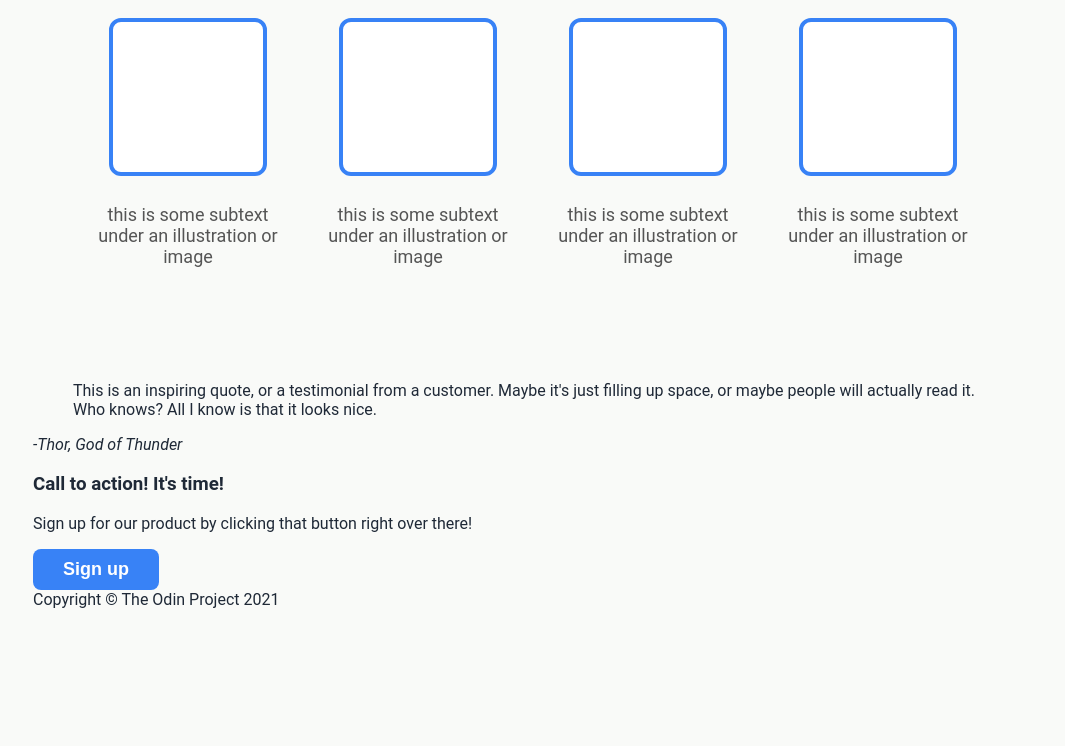
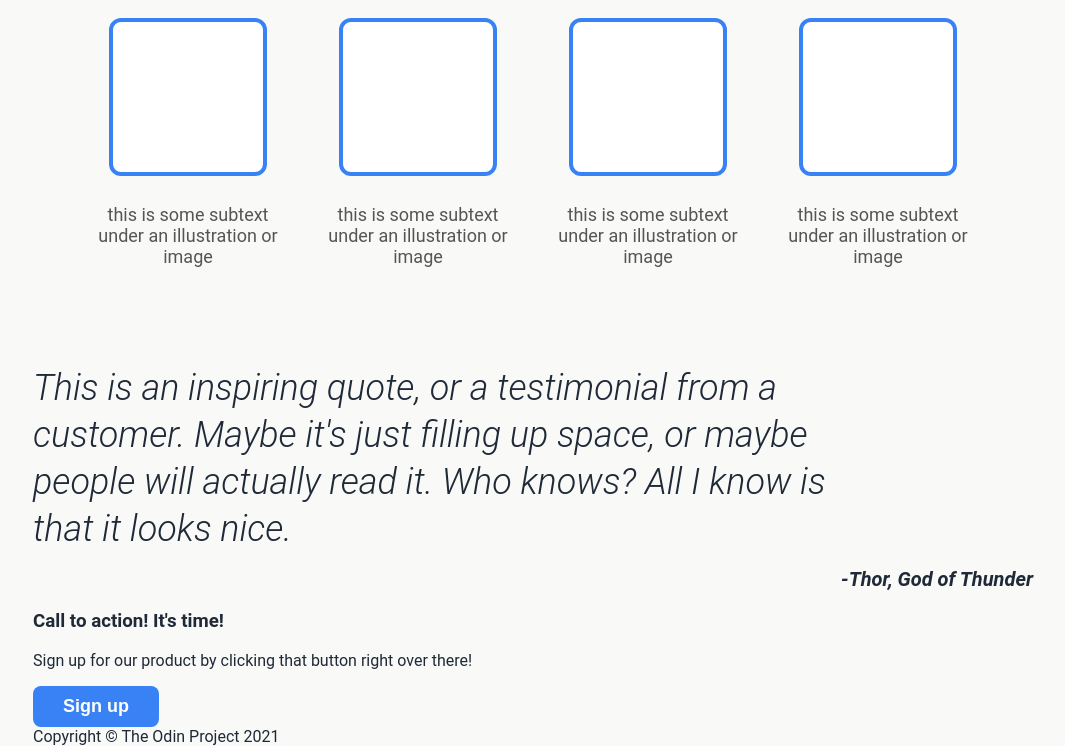
Before and after one commit to gabrielhipolito-dev/CSS-FINAL-PROJECT, a plain HTML site: page index.html in a window 1280 px wide. Shown: the part 699-1445 px from the top of the page, without its empty margins (107-1172 px from the left). Before the commit the page ends 1308 px from the top, so only its background shows below. Drawn offline with Linux system fonts and the light colour scheme.

Commit message:
feat: quotation design

```diff
--- a/css/style.css
+++ b/css/style.css
@@ -146,3 +146,29 @@ button {
     margin-bottom: 10px;
     background-color: #fff;
 }
+
+.quote-section .container {
+    display: flex;
+    flex-direction: column;
+    align-items: flex-end;
+}
+
+blockquote {
+    font-size: 36px;
+    font-style: italic;
+    font-weight: 300;
+    color: #1f2937;
+    margin: 0;
+    padding: 0;
+    text-align: left;
+    line-height: 1.3;
+    max-width: 800px;
+    align-self: flex-start;
+}
+
+cite {
+    font-size: 20px;
+    font-weight: bold;
+    color: #1f2937;
+    margin-top: 15px;
+}
```
